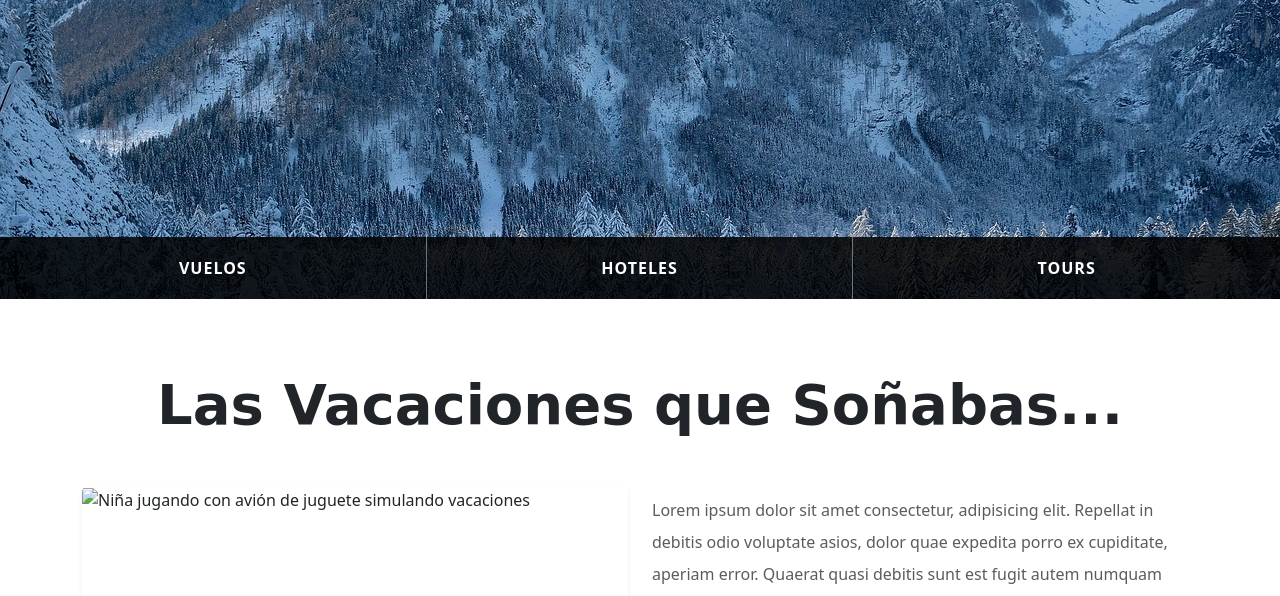
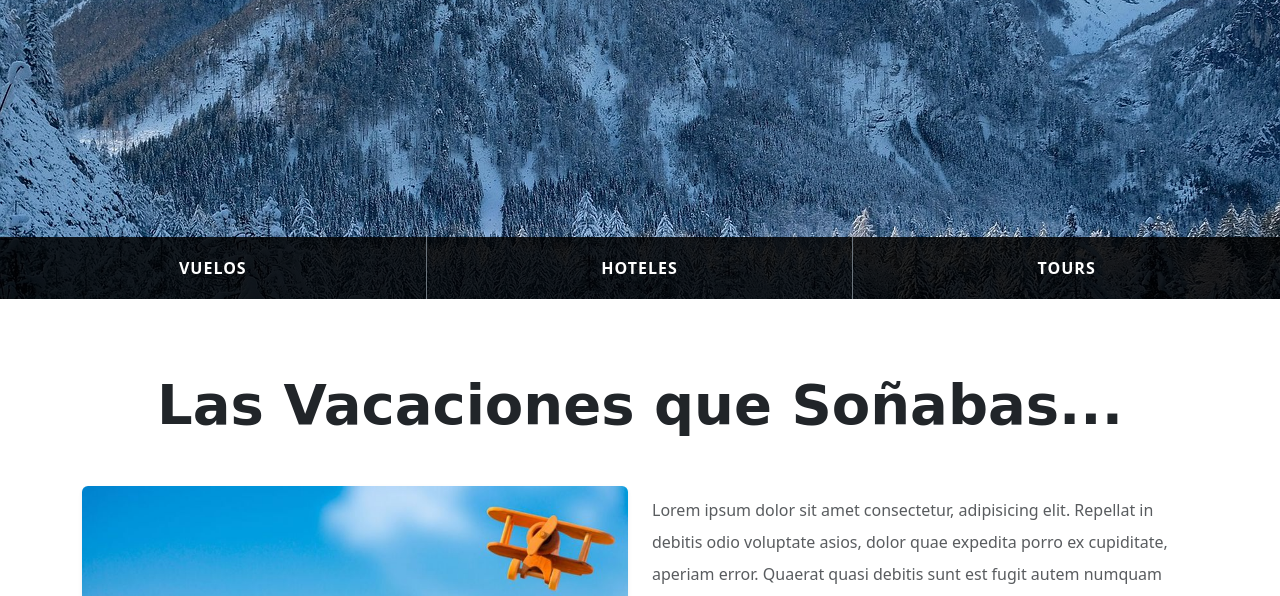
Before and after one commit to GammaMikuFan/Actividad06, a plain HTML site: page index.html in a window 1280 px wide. Shown: the part 381-977 px from the top of the page. Drawn offline with Linux system fonts and the light colour scheme; the site is published under a folder, as on GitHub Pages, so addresses that start at the root find nothing.

Commit message:
Add files via upload

```diff
--- a/index.html
+++ b/index.html
@@ -41,7 +41,7 @@
             <div class="row align-items-center g-4 mb-5">
                 <div class="col-lg-6">
                     <div class="rounded overflow-hidden shadow-sm" style="height: 320px;">
-                        <img src="/img/avion.jpg" alt="Niña jugando con avión de juguete simulando vacaciones" class="w-100 h-100 object-fit-cover">
+                        <img src="./img/avion.jpg" alt="Niña jugando con avión de juguete simulando vacaciones" class="w-100 h-100 object-fit-cover">
                     </div>
                 </div>
                 <div class="col-lg-6">
```
